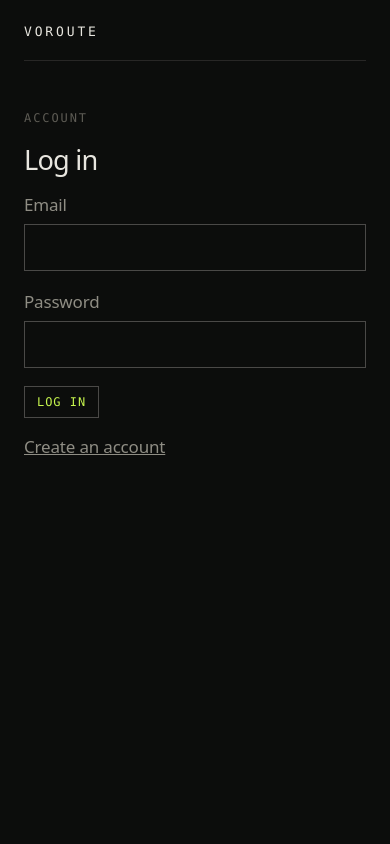
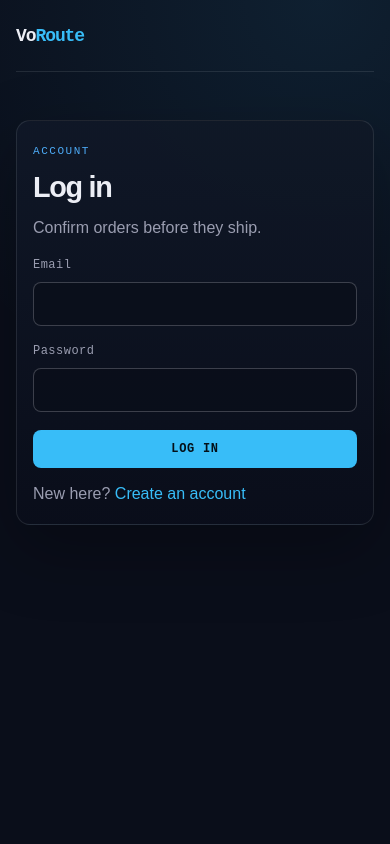
Before and after one commit to aymishra-core/VoRoute, a FastAPI app: page /login in a window 390 px wide. Run offline with FastAPI, Linux system fonts and the light colour scheme; parts of the project's set-up code (start-up, migrations or seed data) failed here and were passed over; some libraries are stand-ins or nearby versions.

Commit message:
Re-theme the merchant cockpit to match the marketing site, and redirect login/logout instead of returning JSON

```diff
--- a/src/voroute/main.py
+++ b/src/voroute/main.py
@@ -123,7 +123,7 @@ def _routes(application: FastAPI) -> None:
     def health() -> dict[str, str]:
         return {"status": "ok", "service": "voroute"}
 
-    @application.get("/login", response_model=None)
+    @application.get("/login", response_class=HTMLResponse, response_model=None)
     def show_login(request: Request) -> HTMLResponse | RedirectResponse:
         if current_merchant_id(request.session) is not None:
             return RedirectResponse("/app", status_code=303)
@@ -260,23 +260,23 @@ def _routes(application: FastAPI) -> None:
         email: str = Form(""),
         password: str = Form(""),
         csrf_token: str = Form(""),
-    ) -> HTMLResponse | dict[str, str]:
+    ) -> RedirectResponse:
         if not csrf_ok(request.session.get("csrf_token"), csrf_token):
             raise CsrfError()
         user_id = authenticate(email, password)
         if user_id is None:
             raise HTTPException(status_code=401, detail="email or password is wrong")
-        rotated = establish_session(request.session, user_id)
-        return {"status": "ok", "csrf_token": rotated}
+        establish_session(request.session, user_id)
+        return RedirectResponse("/app", status_code=303)
 
     @application.post("/logout", response_model=None)
-    def log_out(request: Request, csrf_token: str = Form("")) -> HTMLResponse | dict[str, str]:
+    def log_out(request: Request, csrf_token: str = Form("")) -> RedirectResponse:
         if current_merchant_id(request.session) is None:
             raise HTTPException(status_code=401, detail="unauthorized")
         if not csrf_ok(request.session.get("csrf_token"), csrf_token):
             raise CsrfError()
         request.session.clear()
-        return {"status": "ok"}
+        return RedirectResponse("/login", status_code=303)
 
     @application.post("/orders")
     def create_order(
--- a/src/voroute/static/cockpit.css
+++ b/src/voroute/static/cockpit.css
@@ -1,12 +1,19 @@
 :root {
-  --bg: #0c0d0c;
-  --ink: #e8e6df;
-  --muted: #8f8d84;
-  --faint: #5e5c55;
-  --line: rgba(232, 230, 223, 0.12);
-  --line-strong: rgba(232, 230, 223, 0.28);
-  --amber: #e3a008;
-  --phosphor: #c6f54e;
+  --bg: #0a0e1a;
+  --panel: #101827;
+  --ink: #eceef5;
+  --muted: #9a9db0;
+  --faint: #6f7388;
+  --line: rgba(236, 238, 245, 0.1);
+  --line-strong: rgba(236, 238, 245, 0.22);
+  --accent: #38bdf8;
+  --accent-strong: #4dabf7;
+  --confirmed: #34d399;
+  --declined: #f87171;
+  --unclear: #fbbf24;
+  --failed: #fb7185;
+  --sans: Arial, Helvetica, sans-serif;
+  --mono: "Courier New", ui-monospace, "SF Mono", Menlo, Consolas, monospace;
 }
 
 * { box-sizing: border-box; }
@@ -16,12 +23,13 @@ html { background: var(--bg); color-scheme: dark; }
 body {
   margin: 0;
   min-height: 100vh;
-  background: var(--bg);
+  background:
+    radial-gradient(circle at 82% 0%, rgba(56, 189, 248, 0.1), transparent 28rem),
+    var(--bg);
   color: var(--ink);
-  font-family: ui-sans-serif, system-ui, -apple-system, "Segoe UI", sans-serif;
-  font-size: 17px;
+  font-family: var(--sans);
+  font-size: 16px;
   line-height: 1.5;
-  letter-spacing: -0.011em;
 }
 
 a { color: inherit; }
@@ -29,12 +37,12 @@ a { color: inherit; }
 a:focus-visible,
 button:focus-visible,
 input:focus-visible {
-  outline: 1px solid var(--phosphor);
-  outline-offset: 3px;
+  outline: 2px solid var(--accent);
+  outline-offset: 2px;
 }
 
 .wrap {
-  max-width: 980px;
+  max-width: 1080px;
   margin: 0 auto;
   padding: 0 24px;
 }
@@ -43,216 +51,345 @@ input:focus-visible {
   display: flex;
   justify-content: space-between;
   align-items: center;
-  gap: 16px 28px;
-  flex-wrap: wrap;
-  padding: 22px 0 18px;
+  gap: 16px;
+  min-height: 72px;
+  padding: 16px 0;
   border-bottom: 1px solid var(--line);
 }
 
 .wordmark {
-  margin: 0;
   color: inherit;
-  font-family: ui-monospace, "SF Mono", "Cascadia Mono", Menlo, Consolas, monospace;
-  font-size: 13px;
-  font-weight: 500;
-  letter-spacing: 0.22em;
+  font-family: var(--mono);
+  font-size: 22px;
+  font-weight: 600;
+  letter-spacing: -0.06em;
+  line-height: 1;
   text-decoration: none;
 }
 
-.doc { padding: 48px 0 64px; }
+.wordmark span { color: var(--accent); }
+
+.doc { padding: 40px 0 72px; }
 
 .doc h1 {
   margin: 0;
-  font-size: clamp(1.7rem, 3vw, 2.2rem);
-  font-weight: 500;
-  letter-spacing: -0.03em;
-  line-height: 1.1;
+  font-size: clamp(2rem, 4vw, 2.75rem);
+  font-weight: 600;
+  letter-spacing: -0.045em;
+  line-height: 1.05;
 }
 
 .doc h2 {
-  margin: 36px 0 0;
+  margin: 28px 0 0;
   font-size: 1.15rem;
-  font-weight: 500;
-  letter-spacing: -0.02em;
+  font-weight: 600;
+  letter-spacing: -0.03em;
 }
+
+.kicker {
+  margin: 0 0 12px;
+  color: var(--accent-strong);
+  font-family: var(--mono);
+  font-size: 11px;
+  letter-spacing: 0.14em;
+  text-transform: uppercase;
+}
+
+.lede,
+.empty,
+.share {
+  margin: 14px 0 0;
+  max-width: 42rem;
+  color: var(--muted);
+}
+
+.lede a {
+  color: var(--accent);
+  text-decoration: none;
+}
+
+.lede a:hover { color: var(--ink); }
+
+.share { font-family: var(--mono); font-size: 13px; }
 
 .warn {
   margin: 16px 0 0;
-  max-width: 40rem;
-  color: var(--amber);
+  max-width: 42rem;
+  color: var(--unclear);
+}
+
+.auth .doc {
+  display: flex;
+  justify-content: center;
+  padding-top: 48px;
+}
+
+.card {
+  width: min(440px, 100%);
+  padding: 28px 24px 22px;
+  border: 1px solid var(--line);
+  border-radius: 14px;
+  background: linear-gradient(180deg, rgba(16, 24, 39, 0.96), rgba(10, 14, 26, 0.96));
+  box-shadow: 0 24px 70px rgba(0, 0, 0, 0.28);
+}
+
+.wide .card { width: min(760px, 100%); }
+
+.card h1 { font-size: clamp(1.8rem, 4vw, 2.3rem); }
+
+.card .lede:first-of-type { margin-top: 10px; }
+
+.card form { margin-top: 8px; }
+
+label {
+  display: block;
+  margin: 16px 0 0;
+  color: var(--muted);
+  font-family: var(--mono);
+  font-size: 12px;
+  letter-spacing: 0.04em;
+}
+
+input[type="text"],
+input[type="password"] {
+  display: block;
+  width: 100%;
+  margin-top: 8px;
+  padding: 12px 14px;
+  border: 1px solid var(--line-strong);
+  border-radius: 8px;
+  background: rgba(10, 14, 26, 0.65);
+  color: var(--ink);
+  font-family: var(--sans);
+  font-size: 16px;
+}
+
+input[type="text"]:focus,
+input[type="password"]:focus {
+  border-color: var(--accent);
+}
+
+button,
+.button-primary {
+  border: 0;
+  border-radius: 8px;
+  background: var(--accent);
+  color: #041018;
+  font-family: var(--mono);
+  font-size: 12px;
+  font-weight: 700;
+  letter-spacing: 0.06em;
+  text-transform: uppercase;
+  padding: 12px 16px;
+  cursor: pointer;
+}
+
+button:hover,
+.button-primary:hover { background: var(--accent-strong); }
+
+.card button[type="submit"],
+.button-primary { margin-top: 18px; }
+
+.card button[type="submit"] { width: 100%; }
+
+.logout { margin: 0; }
+
+.logout button,
+#copy-token {
+  margin: 0;
+  background: transparent;
+  color: var(--muted);
+  border: 1px solid var(--line-strong);
+}
+
+.logout button:hover,
+#copy-token:hover {
+  color: var(--ink);
+  border-color: var(--accent);
+  background: transparent;
 }
 
 .token {
   display: flex;
-  gap: 12px;
+  gap: 10px;
   align-items: center;
   margin-top: 18px;
+}
+
+.token input[type="text"] {
+  flex: 1;
+  width: auto;
+  margin-top: 0;
+  font-family: var(--mono);
+  font-size: 13px;
 }
 
 pre.example {
   margin: 18px 0 0;
   padding: 16px;
   overflow-x: auto;
-  border: 1px solid var(--line-strong);
+  border: 1px solid var(--line);
+  border-radius: 10px;
+  background: rgba(10, 14, 26, 0.7);
   color: var(--ink);
-  font-family: ui-monospace, "SF Mono", "Cascadia Mono", Menlo, Consolas, monospace;
+  font-family: var(--mono);
   font-size: 13px;
-  line-height: 1.45;
+  line-height: 1.5;
   white-space: pre-wrap;
   word-break: break-all;
 }
 
-.kicker {
-  margin: 0 0 18px;
-  color: var(--faint);
-  font-family: ui-monospace, "SF Mono", "Cascadia Mono", Menlo, Consolas, monospace;
-  font-size: 12px;
-  letter-spacing: 0.16em;
-  text-transform: uppercase;
+.text-link {
+  color: var(--accent);
+  font-family: var(--mono);
+  font-size: 13px;
+  text-decoration: none;
 }
 
-.lede,
-.empty,
-.share {
-  margin: 16px 0 0;
-  max-width: 40rem;
-  color: var(--muted);
-}
+.text-link:hover { color: var(--ink); }
 
 .strip {
   display: grid;
-  grid-template-columns: repeat(5, 1fr);
+  grid-template-columns: repeat(5, minmax(0, 1fr));
+  gap: 12px;
   margin-top: 28px;
-  border-top: 1px solid var(--line);
-  border-bottom: 1px solid var(--line);
 }
 
-.strip div { padding: 16px 20px 16px 0; }
-
-.strip div + div {
-  border-left: 1px solid var(--line);
-  padding-left: 20px;
+.stat {
+  padding: 16px 16px 14px;
+  border: 1px solid var(--line);
+  border-radius: 12px;
+  background: var(--panel);
 }
 
-.strip b,
-.strip span {
-  display: block;
-  font-family: ui-monospace, "SF Mono", "Cascadia Mono", Menlo, Consolas, monospace;
+.stat b,
+.stat span { display: block; }
+
+.stat b {
+  font-family: var(--mono);
+  font-size: clamp(1.6rem, 3vw, 2rem);
+  font-weight: 600;
+  letter-spacing: -0.04em;
+  line-height: 1;
 }
 
-.strip b {
-  font-size: 14px;
-  font-weight: 500;
-}
-
-.strip span {
-  margin-top: 4px;
-  color: var(--faint);
+.stat span {
+  margin-top: 8px;
+  color: var(--muted);
+  font-family: var(--mono);
   font-size: 11px;
   letter-spacing: 0.12em;
   text-transform: uppercase;
 }
 
+.stat-confirmed b { color: var(--confirmed); }
+.stat-declined b { color: var(--declined); }
+.stat-unclear b { color: var(--unclear); }
+.stat-progress b { color: var(--accent); }
+.stat-failed b { color: var(--failed); }
+
+.table-wrap { margin-top: 22px; overflow-x: auto; }
+
 table.sheet {
   width: 100%;
-  margin-top: 28px;
+  min-width: 760px;
   border-collapse: collapse;
   font-size: 0.95rem;
 }
 
 .sheet th,
 .sheet td {
-  padding: 12px 12px 12px 0;
+  padding: 14px 16px;
   border-bottom: 1px solid var(--line);
   text-align: left;
-  vertical-align: top;
+  vertical-align: middle;
 }
 
 .sheet th {
   color: var(--faint);
-  font-family: ui-monospace, "SF Mono", "Cascadia Mono", Menlo, Consolas, monospace;
+  font-family: var(--mono);
   font-size: 11px;
   font-weight: 500;
   letter-spacing: 0.12em;
   text-transform: uppercase;
 }
 
-.mono {
-  font-family: ui-monospace, "SF Mono", "Cascadia Mono", Menlo, Consolas, monospace;
-  font-size: 13px;
+.sheet tbody tr:hover { background: rgba(56, 189, 248, 0.04); }
+
+.sheet a { color: var(--accent); text-decoration: none; }
+
+.sheet a:hover { color: var(--ink); }
+
+.mono { font-family: var(--mono); font-size: 13px; }
+
+.pill {
+  display: inline-block;
+  padding: 4px 8px;
+  border-radius: 999px;
+  background: rgba(154, 157, 176, 0.14);
+  color: var(--muted);
+  font-family: var(--mono);
+  font-size: 11px;
+  letter-spacing: 0.04em;
+  line-height: 1.3;
+  white-space: nowrap;
 }
+
+.pill-confirmed { color: var(--confirmed); background: rgba(52, 211, 153, 0.14); }
+.pill-declined { color: var(--declined); background: rgba(248, 113, 113, 0.14); }
+.pill-unclear { color: var(--unclear); background: rgba(251, 191, 36, 0.14); }
+.pill-failed,
+.pill-max_retries { color: var(--failed); background: rgba(251, 113, 133, 0.14); }
+.pill-scheduled,
+.pill-calling,
+.pill-pending { color: var(--accent); background: rgba(56, 189, 248, 0.14); }
 
 .hint {
   display: block;
-  margin-top: 4px;
+  margin-top: 6px;
   color: var(--muted);
+  font-family: var(--mono);
   font-size: 12px;
 }
 
-.fields { margin: 28px 0 0; max-width: 40rem; }
+.fields {
+  margin: 28px 0 0;
+  max-width: 42rem;
+  border: 1px solid var(--line);
+  border-radius: 12px;
+  background: var(--panel);
+  overflow: hidden;
+}
 
 .fields div {
   display: grid;
   grid-template-columns: 140px 1fr;
   gap: 16px;
-  padding: 14px 0;
+  padding: 14px 18px;
   border-top: 1px solid var(--line);
 }
 
-.fields div:last-child { border-bottom: 1px solid var(--line); }
+.fields div:first-child { border-top: 0; }
 
 .fields dt {
   margin: 0;
   color: var(--faint);
-  font-family: ui-monospace, "SF Mono", "Cascadia Mono", Menlo, Consolas, monospace;
+  font-family: var(--mono);
   font-size: 12px;
-  letter-spacing: 0.06em;
+  letter-spacing: 0.08em;
   text-transform: uppercase;
 }
 
 .fields dd { margin: 0; }
 
-label {
-  display: block;
-  margin: 18px 0;
-  color: var(--muted);
+.back {
+  display: inline-block;
+  margin-top: 22px;
+  color: var(--accent);
+  font-family: var(--mono);
+  font-size: 13px;
+  text-decoration: none;
 }
-
-input[type="text"],
-input[type="password"] {
-  display: block;
-  width: 100%;
-  max-width: 360px;
-  margin-top: 6px;
-  padding: 10px 12px;
-  background: transparent;
-  color: var(--ink);
-  border: 1px solid var(--line-strong);
-  font: inherit;
-}
-
-button {
-  background: transparent;
-  color: var(--phosphor);
-  border: 1px solid var(--line-strong);
-  font-family: ui-monospace, "SF Mono", "Cascadia Mono", Menlo, Consolas, monospace;
-  font-size: 12px;
-  letter-spacing: 0.08em;
-  text-transform: uppercase;
-  padding: 8px 12px;
-  cursor: pointer;
-}
-
-.token input[type="text"] {
-  flex: 1;
-  width: auto;
-  max-width: none;
-  margin-top: 0;
-  font-family: ui-monospace, "SF Mono", "Cascadia Mono", Menlo, Consolas, monospace;
-  font-size: 13px;
-}
-
-.back { display: inline-block; margin-top: 28px; color: var(--muted); }
 
 details.settings {
   margin-top: 48px;
@@ -263,13 +400,24 @@ details.settings {
 details.settings summary {
   cursor: pointer;
   color: var(--faint);
-  font-family: ui-monospace, "SF Mono", "Cascadia Mono", Menlo, Consolas, monospace;
+  font-family: var(--mono);
   font-size: 12px;
-  letter-spacing: 0.16em;
+  letter-spacing: 0.14em;
   text-transform: uppercase;
 }
 
-@media (max-width: 720px) {
+details.settings .button-primary { width: auto; }
+
+@media (max-width: 800px) {
+  .wrap { padding: 0 16px; }
   .strip { grid-template-columns: 1fr 1fr; }
-  .sheet { display: block; overflow-x: auto; }
+  .stat-failed { grid-column: 1 / -1; }
+  .fields div { grid-template-columns: 1fr; gap: 4px; }
+  .token { flex-direction: column; align-items: stretch; }
+  .top { align-items: center; }
 }
+
+@media (max-width: 420px) {
+  .wordmark { font-size: 18px; }
+  .card { padding: 22px 16px 18px; }
+}
--- a/src/voroute/templates/app.html
+++ b/src/voroute/templates/app.html
@@ -13,7 +13,7 @@
   <form method="post" action="/app/regenerate-token">
     <input type="hidden" name="csrf_token" value="{{ csrf_token }}">
     <p class="warn">This invalidates your current token. You'll need to update your integration.</p>
-    <button type="submit">Regenerate API token</button>
+    <button class="button-primary" type="submit">Regenerate API token</button>
   </form>
 </details>
 {% endblock %}
--- a/src/voroute/templates/base.html
+++ b/src/voroute/templates/base.html
@@ -3,15 +3,15 @@
 <head>
   <meta charset="utf-8">
   <meta name="viewport" content="width=device-width, initial-scale=1">
-  <meta name="theme-color" content="#0c0d0c">
+  <meta name="theme-color" content="#0a0e1a">
   <title>{% block title %}VoRoute{% endblock %}</title>
   <link rel="stylesheet" href="/static/cockpit.css">
   <script src="https://cdnjs.cloudflare.com/ajax/libs/htmx/1.9.12/htmx.min.js" integrity="sha384-ujb1lZYygJmzgSwoxRggbCHcjc0rB2XoQrxeTUQyRjrOnlCoYta87iKBWq3EsdM2" crossorigin="anonymous"></script>
 </head>
-<body>
+<body class="{% block body_class %}{% endblock %}">
   <div class="wrap">
     <header class="top">
-      <a class="wordmark" href="/app">VOROUTE</a>
+      <a class="wordmark" href="/app">Vo<span>Route</span></a>
       {% block header_extra %}{% endblock %}
     </header>
     <main class="doc">
--- a/src/voroute/templates/created.html
+++ b/src/voroute/templates/created.html
@@ -1,7 +1,9 @@
 {% extends "base.html" %}
 {% block title %}{{ heading }} — VoRoute{% endblock %}
+{% block body_class %}auth wide{% endblock %}
 {% block header_extra %}{% include "logout.html" %}{% endblock %}
 {% block body %}
+<div class="card">
   <p class="kicker">Account</p>
   <h1>{{ heading }}</h1>
   <p class="warn">Save this now — it's shown only once and can't be retrieved later.</p>
@@ -16,7 +18,8 @@
   -H "Authorization: Bearer {{ api_token }}" \
   -H "Content-Type: application/json" \
   -d '{"order_id":"ORD-1001","customer_name":"Asha","phone":"+919876543210","amount":499,"cod":true}'</pre>
-<p class="lede"><a href="/app">Go to dashboard</a></p>
+  <p class="lede"><a class="text-link" href="/app">Go to dashboard</a></p>
+</div>
 <script>
 document.getElementById("copy-token").addEventListener("click", function () {
   var field = document.getElementById("api-token");
--- a/src/voroute/templates/job.html
+++ b/src/voroute/templates/job.html
@@ -9,8 +9,8 @@
   <div><dt>Customer</dt><dd>{{ job.customer_name }}</dd></div>
   <div><dt>Phone</dt><dd class="mono">{{ job.phone }}</dd></div>
   <div><dt>Amount</dt><dd class="mono">{{ job.amount | inr }}</dd></div>
-  <div><dt>Status</dt><dd>{{ job.status }}</dd></div>
-  <div><dt>Capture</dt><dd>{{ job.capture_path }}</dd></div>
+  <div><dt>Status</dt><dd><span class="pill pill-{{ job.status | lower }}">{{ job.status }}</span></dd></div>
+  <div><dt>Capture</dt><dd class="mono">{{ job.capture_path }}</dd></div>
 </dl>
 <a class="back" href="/app">Dashboard</a>
 {% endblock %}
--- a/src/voroute/templates/login.html
+++ b/src/voroute/templates/login.html
@@ -1,13 +1,17 @@
 {% extends "base.html" %}
 {% block title %}Log in — VoRoute{% endblock %}
+{% block body_class %}auth{% endblock %}
 {% block body %}
+<div class="card">
   <p class="kicker">Account</p>
   <h1>Log in</h1>
+  <p class="lede">Confirm orders before they ship.</p>
   <form method="post" action="/login">
     <input type="hidden" name="csrf_token" value="{{ csrf_token }}">
     <label>Email <input name="email" type="text" autocomplete="username"></label>
     <label>Password <input name="password" type="password" autocomplete="current-password"></label>
     <button type="submit">Log in</button>
   </form>
-<p class="lede"><a href="/signup">Create an account</a></p>
+  <p class="lede">New here? <a href="/signup">Create an account</a></p>
+</div>
 {% endblock %}
--- a/src/voroute/templates/logout.html
+++ b/src/voroute/templates/logout.html
@@ -1,4 +1,4 @@
-<form method="post" action="/logout">
+<form class="logout" method="post" action="/logout">
   <input type="hidden" name="csrf_token" value="{{ csrf_token }}">
   <button type="submit">Log out</button>
 </form>
--- a/src/voroute/templates/order.html
+++ b/src/voroute/templates/order.html
@@ -11,12 +11,12 @@
   <div><dt>Amount</dt><dd class="mono">{{ order.amount | inr }}</dd></div>
   <div><dt>Status</dt><dd>
     {% if order.next_attempt_at %}
-    In progress<span class="hint">Retry scheduled · attempt {{ order.attempt_count + 1 }} of {{ order.max_attempts }}</span>
+    <span class="pill pill-scheduled">In progress</span><span class="hint">Retry scheduled · attempt {{ order.attempt_count + 1 }} of {{ order.max_attempts }}</span>
     {% else %}
-    {{ order.status }}
+    <span class="pill pill-{{ order.status | lower }}">{{ order.status }}</span>
     {% endif %}
   </dd></div>
-  <div><dt>Capture</dt><dd>{{ order.capture_path }}</dd></div>
+  <div><dt>Capture</dt><dd class="mono">{{ order.capture_path }}</dd></div>
 </dl>
 <a class="back" href="/app">Dashboard</a>
 {% endblock %}
```
Also changed, not shown: src/voroute/templates/_dashboard_live.html (+10 -8 lines), src/voroute/templates/csrf.html (+7 -3 lines), src/voroute/templates/not_found.html (+7 -1 lines), src/voroute/templates/signup.html (+6 -2 lines), src/voroute/templates/signup_exists.html (+7 -4 lines), tests/test_auth.py (+56 -6 lines), tests/test_dashboard.py (+7 -2 lines). Lines whose indentation alone changed are shown as unchanged.
